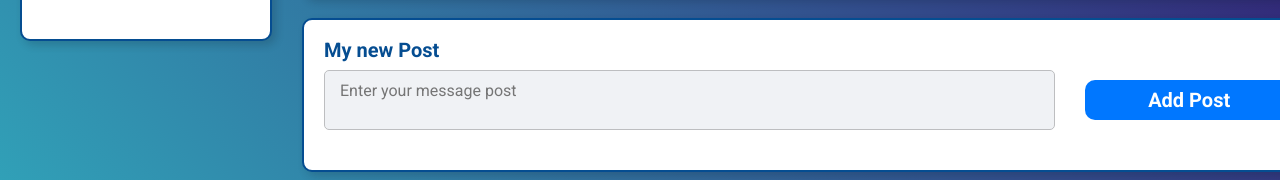
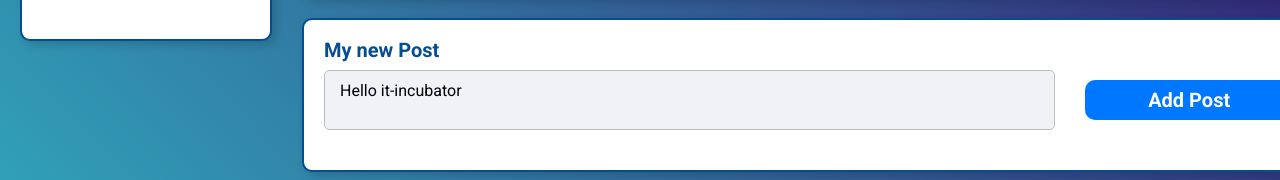
Before and after one commit to VitaliKozhurov/social-network, a React (Create React App) app: page / in a window 1280 px wide. Shown: the part 439-619 px from the top of the page. Built offline with nearby package versions, Linux system fonts and the light colour scheme.

Commit message:
Add function to add post and update textarea from state

```diff
--- a/src/App.tsx
+++ b/src/App.tsx
@@ -4,10 +4,13 @@ import {Header, NavBar, Profile, Dialogs, Footer} from './components';
 import {Route, Routes} from 'react-router-dom';
 import {EmptyChat} from './components/UI/EmptyChat/EmptyChat';
 import {Chat} from './components/Dialogs/Chat/Chat';
+import {changeText} from './redux/state';
+
 
 type StatePropsType = {
     state: AppPropsType;
-    addPost: (value: string) => void
+    addPost: () => void
+    changeText:(value:string)=>void
 };
 
 export type AppPropsType = {
@@ -25,6 +28,7 @@ export type PostsType = Array<PostType>;
 
 export type PostsPageType = {
     posts: PostsType;
+    newPostText:string
 };
 
 export type DialogType = {
@@ -43,7 +47,7 @@ export type DialogsPageType = {
     messages: MessagesType;
 };
 
-const App: React.FC<StatePropsType> = ({state, addPost}) => {
+const App: React.FC<StatePropsType> = ({state, addPost, changeText}) => {
     const {postsPage, dialogsPage} = state;
 
     return (
@@ -53,10 +57,10 @@ const App: React.FC<StatePropsType> = ({state, addPost}) => {
                 <NavBar />
                 <main className="content">
                     <Routes>
-                        <Route path="/" element={<Profile data={postsPage} addPost={addPost} />} />
+                        <Route path="/" element={<Profile data={postsPage} addPost={addPost} changeText={changeText} />} />
                         <Route path="/message" element={<Dialogs users={dialogsPage.dialogs} />}>
                             <Route index element={<EmptyChat />} />
-                            <Route path={':id'} element={<Chat messages={dialogsPage} addPost={addPost} />} />
+                            <Route path={':id'} element={<Chat messages={dialogsPage} addPost={addPost} changeText={changeText} />} />
                         </Route>
                     </Routes>
                 </main>
--- a/src/components/Dialogs/Chat/Chat.tsx
+++ b/src/components/Dialogs/Chat/Chat.tsx
@@ -8,10 +8,11 @@ import {addPost} from '../../../redux/state';
 
 type ChatPropsType = {
     messages: DialogsPageType
-    addPost: (value: string) => void
+    addPost: () => void
+    changeText: (value: string) => void
 };
 
-export const Chat: React.FC<ChatPropsType> = ({messages,addPost}) => {
+export const Chat: React.FC<ChatPropsType> = ({messages, addPost,changeText}) => {
     const params = useParams(); // get param from URL (if param change Dialogs rerender)
     const id = params.id ? params.id : '1';
     const userName = messages.dialogs[+id - 1].userName;
@@ -23,7 +24,7 @@ export const Chat: React.FC<ChatPropsType> = ({messages,addPost}) => {
     return (
         <div className={s.messagesBody}>
             <div className={s.messages}>{userMessages}</div>
-            <MessageCreator placeholder={'Enter your message'} addPost={addPost} />
+            <MessageCreator placeholder={'Enter your message'} addPost={addPost} changeText={changeText} value={'qwr'} />
         </div>
     );
 };
--- a/src/components/Profile/AddPostComponent/AddPostComponent.tsx
+++ b/src/components/Profile/AddPostComponent/AddPostComponent.tsx
@@ -1,20 +1,23 @@
 import React, {FC} from 'react';
 import s from './PostCreator.module.css';
 import {MessageCreator} from '../../UI/MessageCreator/MessageCreator';
+import {changeText} from '../../../redux/state';
 
 type AddPostPropsType = {
     title: string
+    value: string
     placeholder: string
-    addPost: (value: string) => void
+    addPost: () => void
+    changeText: (value: string) => void
 }
 
-export const AddPostComponent: FC<AddPostPropsType> = ({title, placeholder, addPost}) => {
+export const AddPostComponent: FC<AddPostPropsType> = ({title, placeholder, addPost, value}) => {
 
     return (
         <>
             <div className={s.myPostBody}>
                 <h2 className={s.title}>{title}</h2>
-                <MessageCreator placeholder={placeholder} addPost={addPost} />
+                <MessageCreator placeholder={placeholder} value={value} addPost={addPost} changeText={changeText} />
             </div>
         </>
     );
--- a/src/components/Profile/Profile.tsx
+++ b/src/components/Profile/Profile.tsx
@@ -5,19 +5,28 @@ import {AddPostComponent} from './AddPostComponent/AddPostComponent';
 import {Posts} from './Posts/Posts';
 import {PostsPageType} from '../../App';
 
+
+
 type ProfilePropsType = {
     data: PostsPageType
-    addPost: (value:string) => void
+    addPost: () => void
+    changeText: (value: string) => void
 };
 
-export const Profile: React.FC<ProfilePropsType> = ({data,addPost}) => {
+export const Profile: React.FC<ProfilePropsType> = ({data, addPost, changeText}) => {
     return (
         <div>
             <div className={s.bgBody}>
                 <div className={s.bg}></div>
             </div>
             <UserProfile />
-            <AddPostComponent title={'My new Post'} placeholder={'Enter your message post'} addPost={addPost} />
+            <AddPostComponent
+                title={'My new Post'}
+                value={data.newPostText}
+                placeholder={'Enter your message post'}
+                addPost={addPost}
+                changeText={changeText}
+            />
             <Posts posts={data.posts} />
         </div>
     );
--- a/src/components/UI/MessageCreator/MessageCreator.tsx
+++ b/src/components/UI/MessageCreator/MessageCreator.tsx
@@ -1,20 +1,24 @@
-import React, {FC, useRef} from 'react';
+import React, {ChangeEvent, FC, useRef} from 'react';
 import s from './MessageCreator.module.css';
 import {SuperButton} from '../SuperButton/SuperButton';
+import {changeText} from '../../../redux/state';
 
 type MessageCreatorPropsType = {
     placeholder: string
-    addPost: (value: string) => void
+    value: string
+    addPost: () => void
+    changeText: (value: string) => void
 }
 
-export const MessageCreator: FC<MessageCreatorPropsType> = ({placeholder, addPost}) => {
+export const MessageCreator: FC<MessageCreatorPropsType> = ({placeholder, value, addPost}) => {
     const textAreaRef = useRef<HTMLTextAreaElement>(null);  // Link to textarea element
 
     const addPostHandler = () => {
-        if (textAreaRef.current) {
-            addPost(textAreaRef.current?.value);
-            textAreaRef.current.value = '';
-        }
+            addPost();
+    }
+
+    const onChangeText = (e: ChangeEvent<HTMLTextAreaElement>) => {
+        changeText(e.currentTarget.value);
     }
 
     return (
@@ -24,6 +28,8 @@ export const MessageCreator: FC<MessageCreatorPropsType> = ({placeholder, addPos
                         ref={textAreaRef}
                         className={s.postText}
                         placeholder={placeholder}
+                        value={value}
+                        onChange={onChangeText}
                     />
                 <SuperButton title={'Add Post'} callback={addPostHandler} />
             </div>
--- a/src/redux/state.ts
+++ b/src/redux/state.ts
@@ -13,7 +13,8 @@ export const state = {
                 message: 'Hi I\'m study in It-incubator. It\'s the best community in the world)',
                 likeCount: 12
             }
-        ]
+        ],
+        newPostText:'Hello it-incubator'
     },
     dialogsPage: {
         dialogs: [
@@ -33,13 +34,19 @@ export const state = {
     }
 }
 
-export const addPost = (postMessage: string) => {
+export const addPost = () => {
     const newPost = {
         id: state.postsPage.posts.length + 1,
-        message: postMessage,
+        message: state.postsPage.newPostText,
         likeCount: 0
     }
 
     state.postsPage.posts.push(newPost);
+    state.postsPage.newPostText='';
     rerenderEntireTree(state);
 }
+
+export const changeText = (value:string)=>{
+    state.postsPage.newPostText=value;
+    rerenderEntireTree(state);
+}
--- a/src/render.tsx
+++ b/src/render.tsx
@@ -3,7 +3,7 @@ import ReactDOM from 'react-dom/client';
 import {BrowserRouter} from 'react-router-dom'
 import './index.css';
 import App, {AppPropsType} from './App';
-import {addPost} from './redux/state';
+import {addPost, changeText} from './redux/state';
 
 
 const root = ReactDOM.createRoot(
@@ -13,7 +13,7 @@ const root = ReactDOM.createRoot(
 export const rerenderEntireTree = (state:AppPropsType) => {
     root.render(
         <BrowserRouter>
-            <App state={state} addPost={addPost} />
+            <App state={state} addPost={addPost} changeText={changeText} />
     </BrowserRouter>
 )
 }
```
